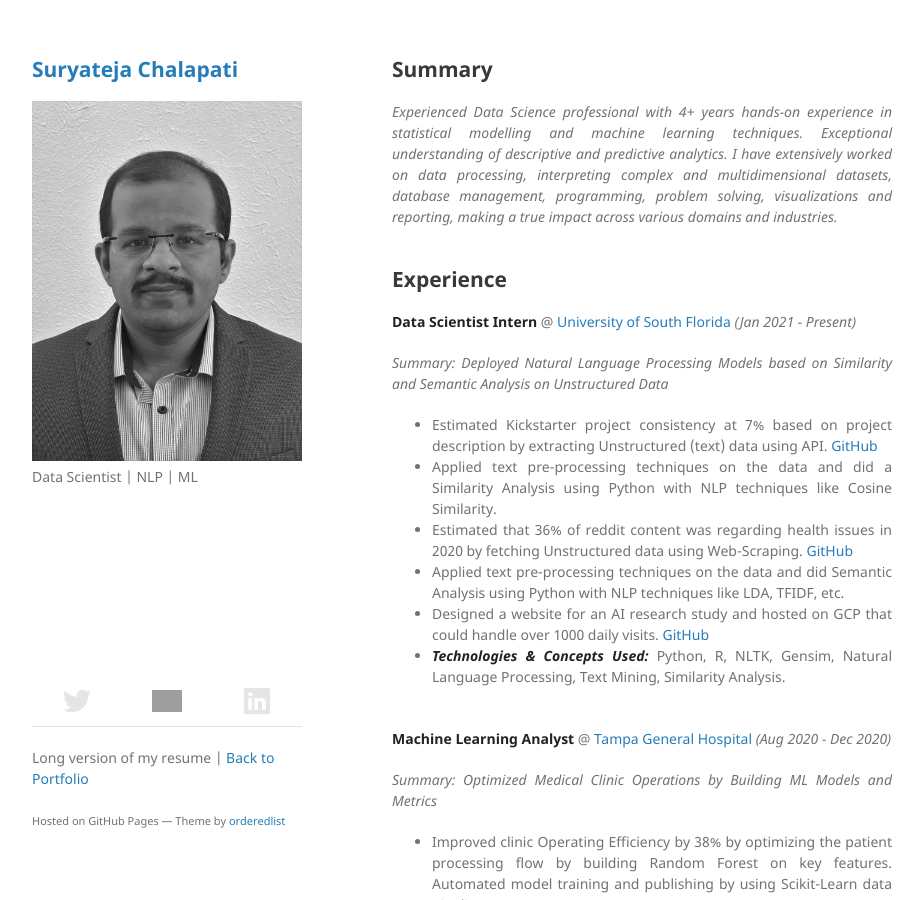
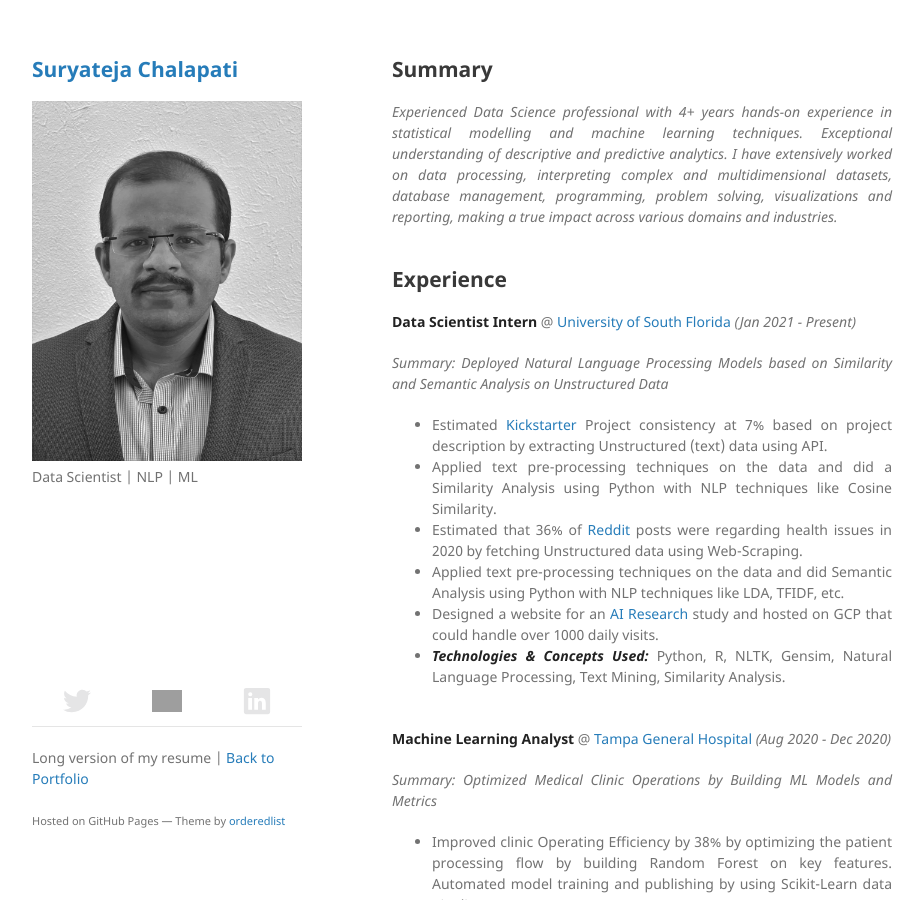
Before and after one commit to suryateja0153/Digital_Resume, a Jekyll site: the page built from index.md, in a window 1280 px wide and 900 px high. Shown: the whole window, without its empty margins (178-1102 px from the left). Built offline with Jekyll 4.4.1, drawn with Linux system fonts in a browser that asks for light colours; our own code applies the rules of GitHub Pages for plain Markdown files; grey boxes are pictures that could not be loaded.

Commit message:
Updated Files

```diff
--- a/_includes/head-custom.html
+++ b/_includes/head-custom.html
@@ -6,6 +6,9 @@
 <!-- You can set your favicon here -->
 <link rel="icon" type="image/png" sizes="32x32" href="favicon-32x32.png">
 <link rel="icon" type="image/png" sizes="16x16" href="favicon-16x16.png">
+<title>
+  Suryateja Chalapati | Data Scientist
+</title>
 
 <!-- link rel="shortcut icon" type="image/x-icon" href="{{ '/favicon.ico' | relative_url }}" -->
 
--- a/index.md
+++ b/index.md
@@ -8,11 +8,11 @@ _Experienced Data Science professional with 4+ years hands-on experience in stat
 {: style="text-align: justify" }
 _Summary: Deployed Natural Language Processing Models based on Similarity and Semantic Analysis on Unstructured Data_ <br>
 {: style="text-align: justify" }
-- Estimated Kickstarter project consistency at 7% based on project description by extracting Unstructured (text) data using API. [GitHub](https://github.com/suryateja0153/Kickstarter-NLP-Similarity-Analysis)
+- Estimated [Kickstarter](https://github.com/suryateja0153/Kickstarter-NLP-Similarity-Analysis) Project consistency at 7% based on project description by extracting Unstructured (text) data using API.
 - Applied text pre-processing techniques on the data and did a Similarity Analysis using Python with NLP techniques like Cosine Similarity.
-- Estimated that 36% of reddit content was regarding health issues in 2020 by fetching Unstructured data using Web-Scraping. [GitHub](https://github.com/suryateja0153/Reddit-NLP-Text-Mining)
+- Estimated that 36% of [Reddit](https://github.com/suryateja0153/Reddit-NLP-Text-Mining) posts were regarding health issues in 2020 by fetching Unstructured data using Web-Scraping.
 - Applied text pre-processing techniques on the data and did Semantic Analysis using Python with NLP techniques like LDA, TFIDF, etc.
-- Designed a website for an AI research study and hosted on GCP that could handle over 1000 daily visits. [GitHub](https://github.com/suryateja0153/AI-Teammate-Web-Application)
+- Designed a website for an [AI Research](https://github.com/suryateja0153/AI-Teammate-Web-Application) study and hosted on GCP that could handle over 1000 daily visits.
 - **_Technologies & Concepts Used:_** Python, R, NLTK, Gensim, Natural Language Processing, Text Mining, Similarity Analysis.<br><br>
 {: style="text-align: justify" }
 **Machine Learning Analyst** @ [Tampa General Hospital](https://www.tgh.org/) _(Aug 2020 - Dec 2020)_ <br>
```
